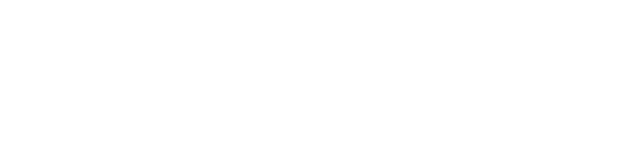
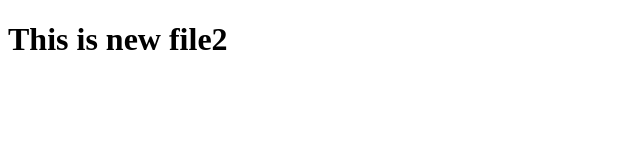
Before and after one commit to AditiGupta2401/local-demo, a plain HTML site: page index.html in a window 1280 px wide. Shown: the whole page, without its empty margins (0-640 px from the left). Drawn offline with Linux system fonts and the light colour scheme.

Commit message:
New file2

```diff
--- a/index.html
+++ b/index.html
@@ -6,6 +6,6 @@
     <title>Document</title>
 </head>
 <body>
-
+    <h1> This is new file2</h1>
 </body>
 </html>
```
